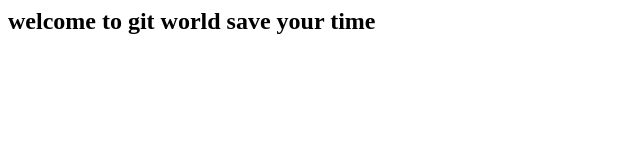
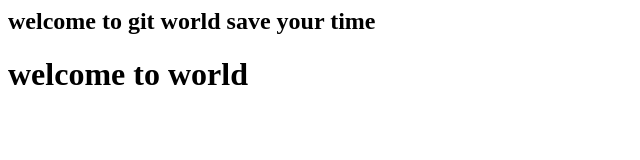
Before and after one commit to bsindhuja1908/team_angular, a plain HTML site: page index.html in a window 1280 px wide. Shown: the whole page, without its empty margins (0-640 px from the left). Drawn offline with Linux system fonts and the light colour scheme.

Commit message:
Update index.html

```diff
--- a/index.html
+++ b/index.html
@@ -1 +1,3 @@
 <h2>welcome to git world save your time</h2>
+
+<h1>welcome to world</h1>
```
